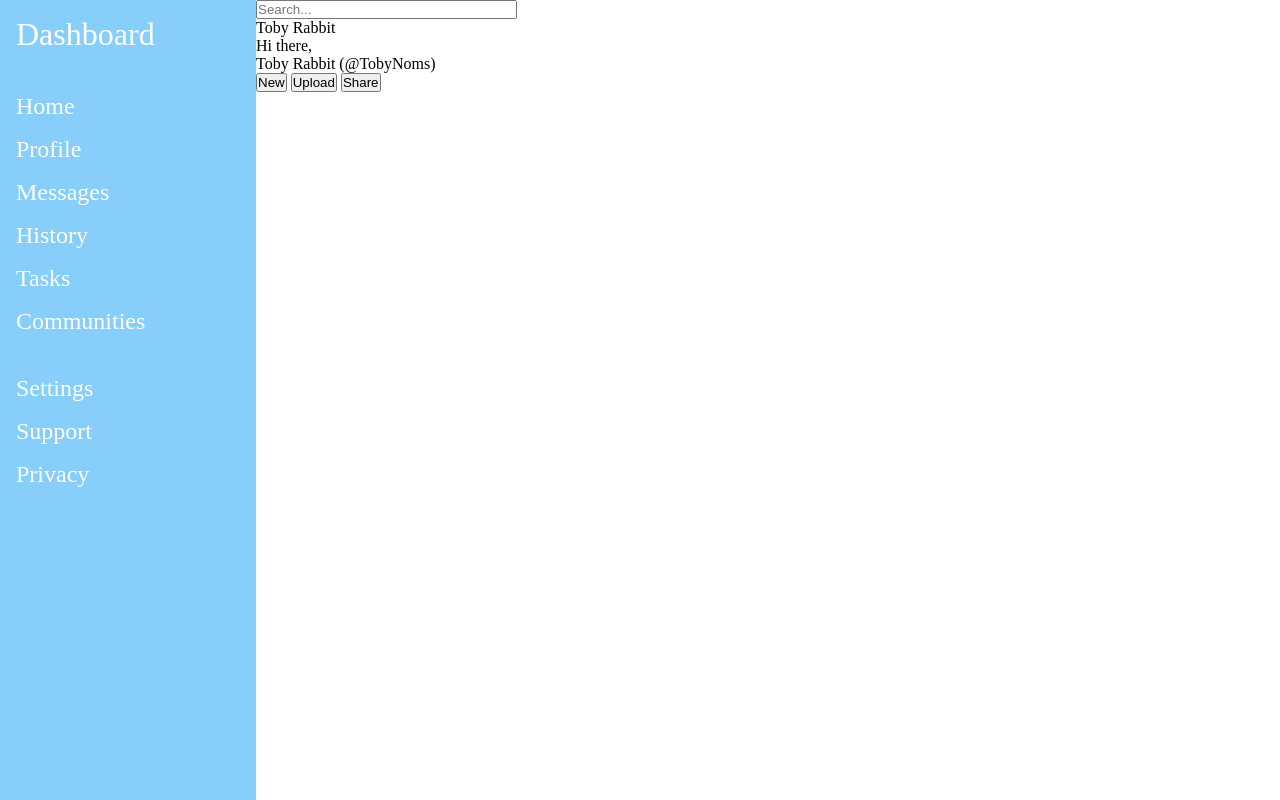
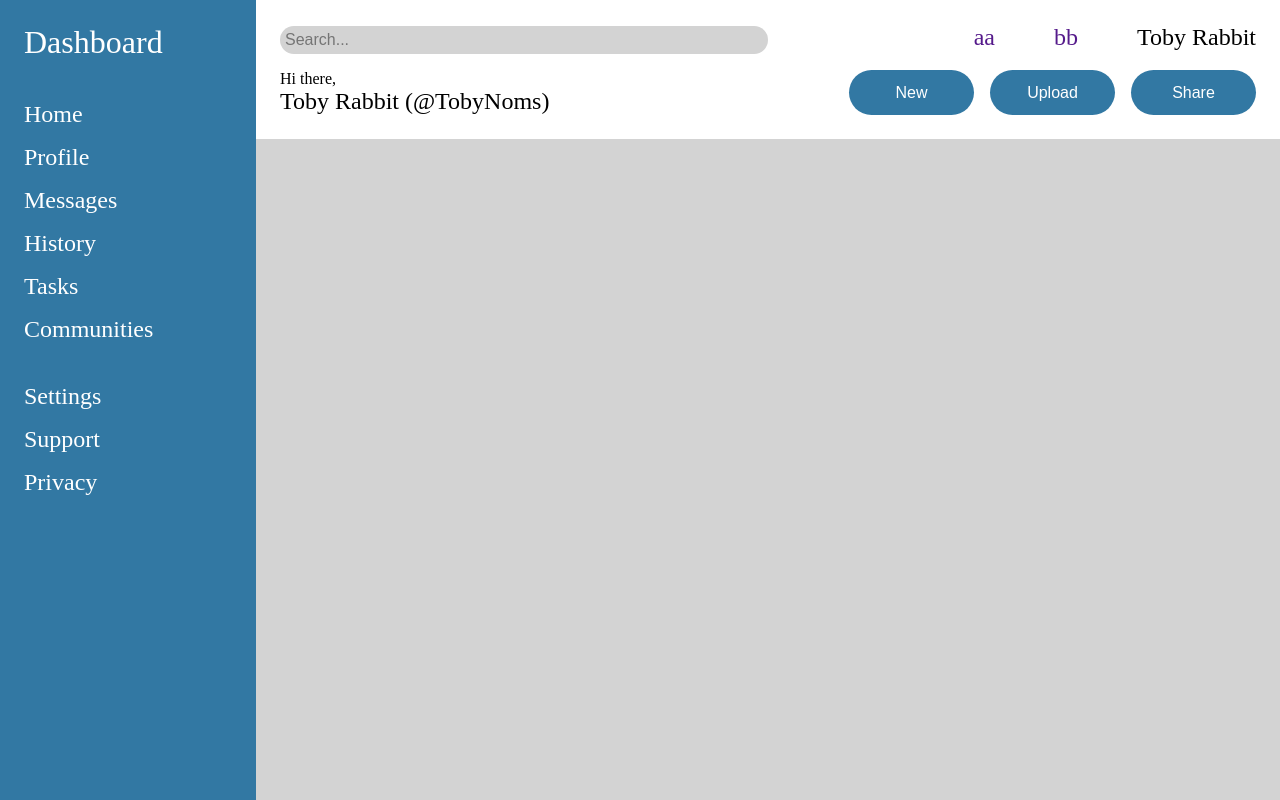
Before and after one commit to PeterBusatti/admin-dashboard, a plain HTML site: page index.html in a window 1280 px wide. Drawn offline with Linux system fonts and the light colour scheme.

Commit message:
add header outline and spacing

```diff
--- a/index.html
+++ b/index.html
@@ -27,17 +27,22 @@
 
     <div class="header-container">
         <div class="header-top">
-            <input type="search" name="searchbar" id="searchbar" placeholder="Search..." size="30">
-            <a href=""></a>
-            <a href=""></a>
-            <p>Toby Rabbit</p>
+            <div class="top left">
+                <input type="search" name="searchbar" id="searchbar" placeholder="Search...">
+            </div>
+            <div class="top right">
+                <a href="">aa</a>
+                <a href="">bb</a>
+                <p>Toby Rabbit</p>
+            </div>
         </div>
         <div class="header-bottom">
-            <div class="bottom-left">
+            <div class="bottom left">
                 <a href=""></a>
-                <p>Hi there, <br> Toby Rabbit (@TobyNoms)</p>
+                <p>Hi there,</p>
+                <p>Toby Rabbit (@TobyNoms)</p>
             </div>
-            <div class="bottom-right">
+            <div class="bottom right">
                 <button type="button">New</button>
                 <button type="button">Upload</button>
                 <button type="button">Share</button>
--- a/styles.css
+++ b/styles.css
@@ -1,13 +1,20 @@
 * {
     margin: 0;
     padding: 0;
+
+}
+
+:root {
+    --bg-blue: rgb(50, 120, 163);
 }
 
 body {
     display: grid;
     grid-template-columns: 1fr 4fr;
+    grid-template-rows: auto 1fr;
     height: 100vh;
     width: 100vw;
+    font-size: 1.5rem;
 }
 
 a {
@@ -22,15 +29,15 @@ a {
     grid-template-rows: auto auto 1fr;
     gap: 2.5rem;
     align-items: start;
+    background-color: var(--bg-blue);
+    color: white;
+    padding: 1.5rem;
 
-    background-color: lightskyblue;
-    color: white;
-    padding: 1rem;
-    font-size: 1.5rem;
 }
 .dashboard-container a {
     color: inherit;
 }
+
 .dashboard-container > div {
     display: grid;
     grid-template-columns: 1fr;
@@ -49,10 +56,84 @@ a {
 .branding-container {
     grid-row-start: 3;
 }
+
+.right {
+    width: 100%;
+    display: grid;
+    grid-template-columns: repeat(3, auto);
+    gap: 1rem;
+    justify-items: end;
+}
+.left{
+    width: 100%;
+
+}
 .header-container {
     grid-row: 1 / 2;
+
+    display: grid;
+    gap: 1rem;
+
+    padding: 1.5rem;
 }
+
+.header-container > div {
+    display: grid;
+    grid-template-columns: 2fr 1fr;
+    justify-items: end;
+}
+
+.header-container > div > :first-child {
+   justify-self: start;
+}
+
+.bottom.left p:first-of-type {
+    font-size: 1rem;
+}
+
+[type="search"] {
+    font-size: 1rem;
+    background-color: lightgray;
+    width: 75%;
+    border: none;
+    border-radius: 25px;
+    padding: 5px;
+    outline: none;
+}
+
+[type="search"]:focus {
+    outline: var(--bg-blue) 2px solid;
+}
+
+button {
+    width: 125px;
+    height: 45px;
+    border-radius: 25px;
+    border: none;
+    background-color: var(--bg-blue);
+    color: white;
+    font-size: 1rem;
+}
+
 
 .main-container {
     grid-row-start: 2;
+
+    background-color: lightgray;
+    padding: 1.5rem;
+
+    display: grid;
+    grid-template-columns: 3fr 1fr;
 }
+
+.projects{
+
+}
+
+.announcements {
+
+}
+
+.trending {
+
+}
```
